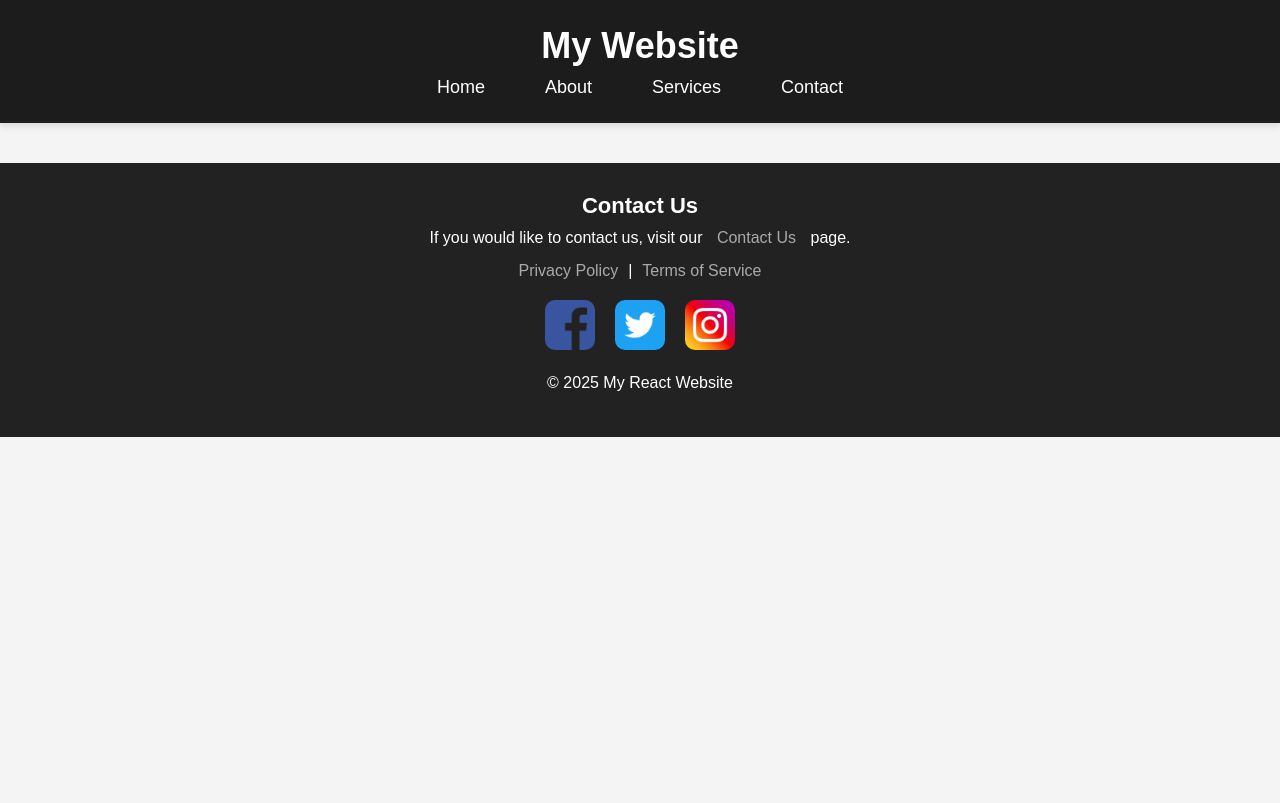
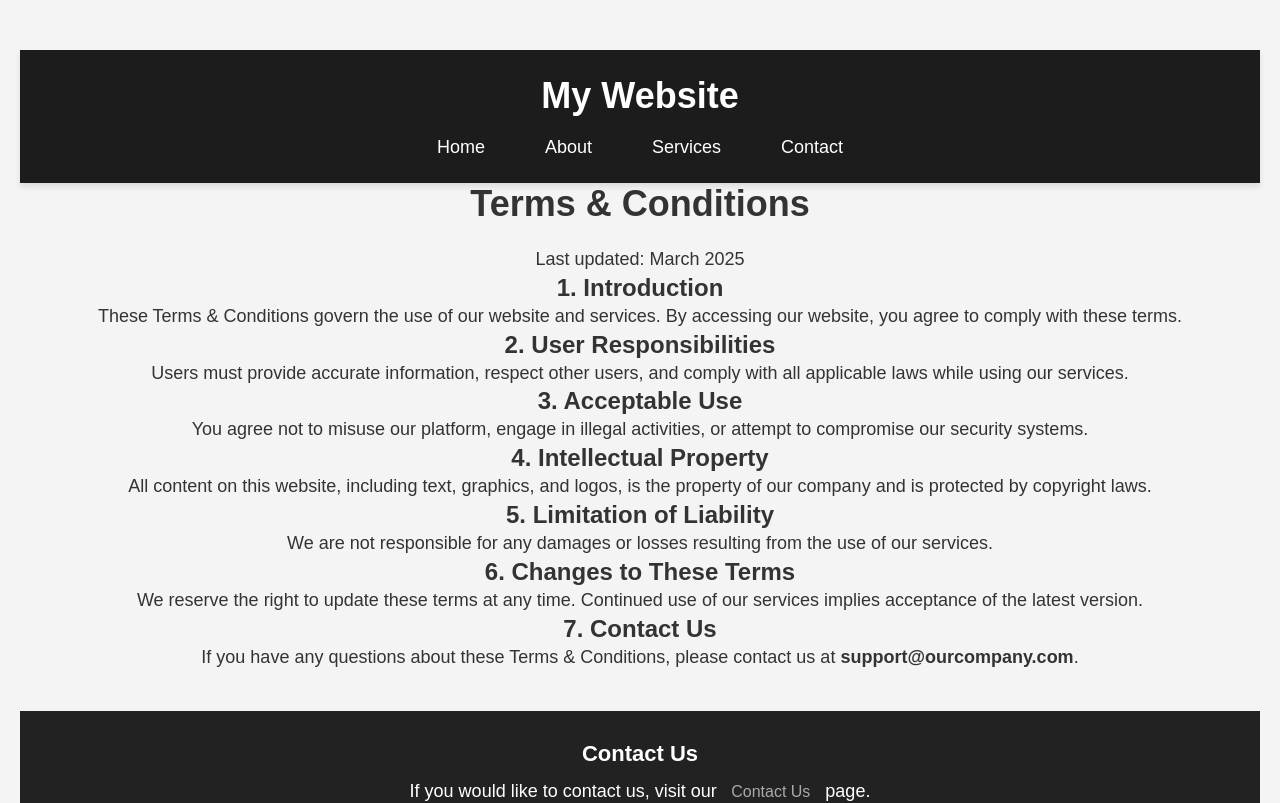
Before and after one commit to EsatGokcen/StMarys_CS7005, a React (Vite) app in the folder week6+week7/vite-project/: page /terms in a window 1280 px wide. Shown: the top 803 px of the page. Built offline with nearby package versions, Linux system fonts and the light colour scheme.

Commit message:
added html to terms page of vite project

```diff
--- a/week6+week7/vite-project/src/Terms.jsx
+++ b/week6+week7/vite-project/src/Terms.jsx
@@ -3,11 +3,61 @@ import Footer from './components/Footer';
 
 function Terms() {
     return (
-        <div>
-            < Header />
-            < Footer />
+        <div className="page">
+            <Header />
+
+            <main className="terms-content">
+                <section className="terms-section">
+                    <h1>Terms & Conditions</h1>
+                    <p>Last updated: March 2025</p>
+
+                    <h2>1. Introduction</h2>
+                    <p>
+                        These Terms & Conditions govern the use of our website and services.
+                        By accessing our website, you agree to comply with these terms.
+                    </p>
+
+                    <h2>2. User Responsibilities</h2>
+                    <p>
+                        Users must provide accurate information, respect other users, and
+                        comply with all applicable laws while using our services.
+                    </p>
+
+                    <h2>3. Acceptable Use</h2>
+                    <p>
+                        You agree not to misuse our platform, engage in illegal activities,
+                        or attempt to compromise our security systems.
+                    </p>
+
+                    <h2>4. Intellectual Property</h2>
+                    <p>
+                        All content on this website, including text, graphics, and logos,
+                        is the property of our company and is protected by copyright laws.
+                    </p>
+
+                    <h2>5. Limitation of Liability</h2>
+                    <p>
+                        We are not responsible for any damages or losses resulting from
+                        the use of our services.
+                    </p>
+
+                    <h2>6. Changes to These Terms</h2>
+                    <p>
+                        We reserve the right to update these terms at any time.
+                        Continued use of our services implies acceptance of the latest version.
+                    </p>
+
+                    <h2>7. Contact Us</h2>
+                    <p>
+                        If you have any questions about these Terms & Conditions,
+                        please contact us at <strong>support@ourcompany.com</strong>.
+                    </p>
+                </section>
+            </main>
+
+            <Footer />
         </div>
-    )
+    );
 }
 
 export default Terms;
```
